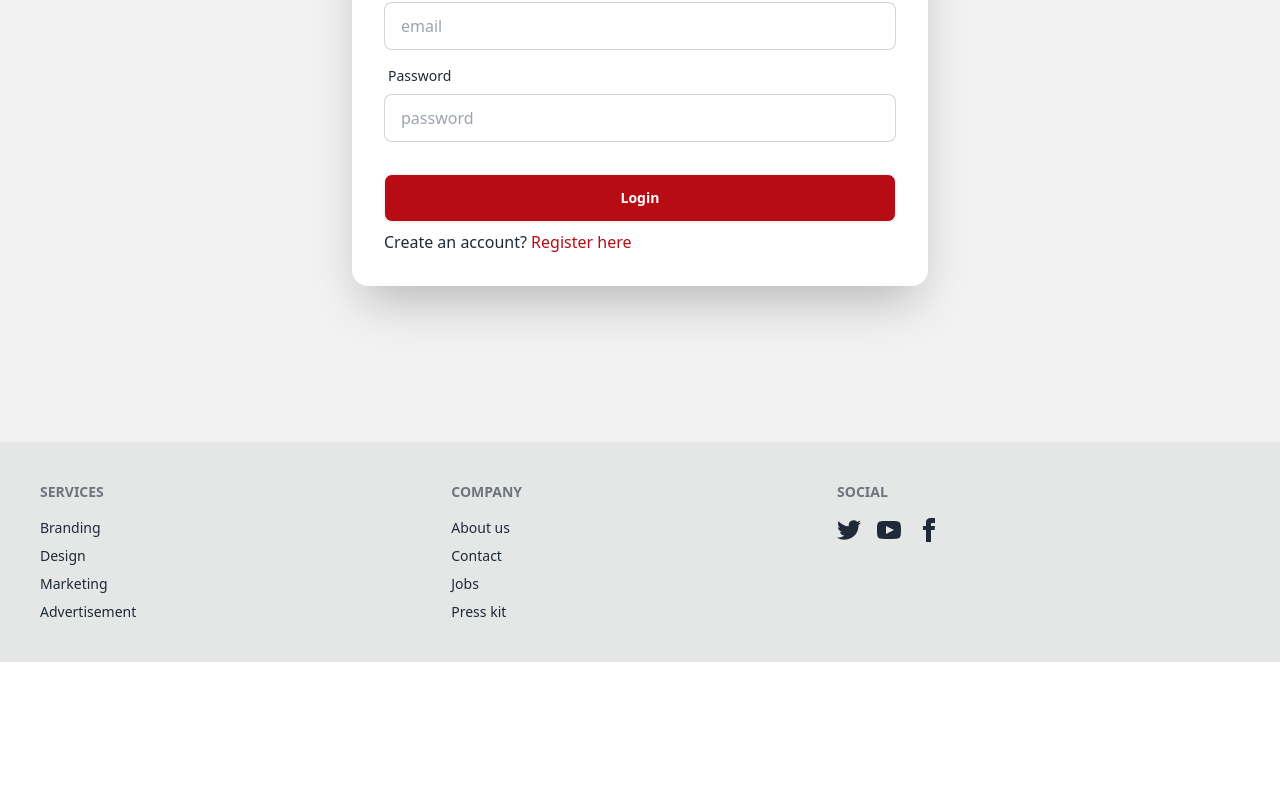
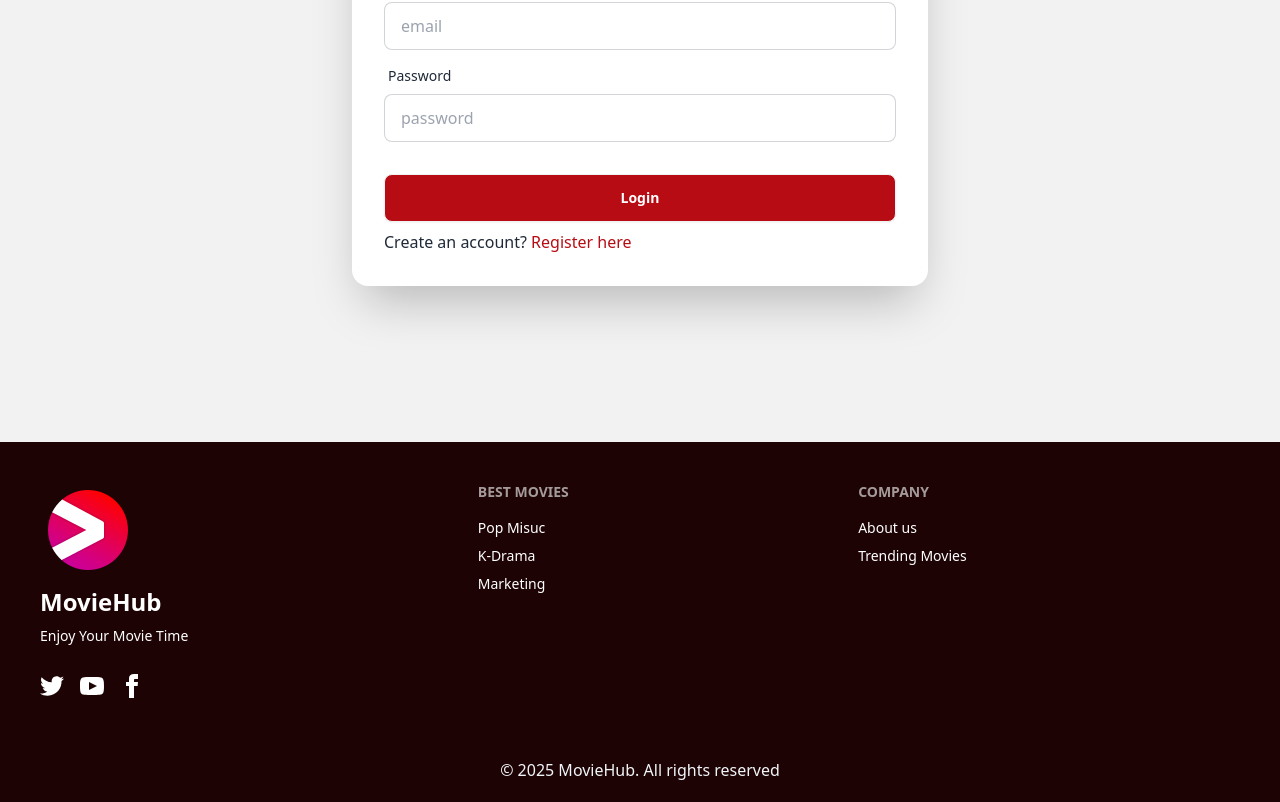
Before and after one commit to musfikanoni/MovieHub-Client, a React (Vite) app: page /login in a window 1280 px wide. Shown: the part 430-1232 px from the top of the page. Before the commit the page ends 1092 px from the top, so only its background shows below. Built offline with nearby package versions, Linux system fonts and the light colour scheme; no server answers.

Commit message:
complete footer

```diff
--- a/src/components/Footer/Footer.jsx
+++ b/src/components/Footer/Footer.jsx
@@ -1,25 +1,14 @@
-import React from 'react';
+import logo from '../../assets/logo.png';
 
 const Footer = () => {
     return (
-        <div>
-            <footer className="footer bg-base-300 text-base-content p-10">
+        <div className="bg-[#1D0304]">
+            <div className="max-w-7xl mx-auto">
+                <footer className="footer text-white p-10">
                 <nav>
-                    <h6 className="footer-title">Services</h6>
-                    <a className="link link-hover">Branding</a>
-                    <a className="link link-hover">Design</a>
-                    <a className="link link-hover">Marketing</a>
-                    <a className="link link-hover">Advertisement</a>
-                </nav>
-                <nav>
-                    <h6 className="footer-title">Company</h6>
-                    <a className="link link-hover">About us</a>
-                    <a className="link link-hover">Contact</a>
-                    <a className="link link-hover">Jobs</a>
-                    <a className="link link-hover">Press kit</a>
-                </nav>
-                <nav>
-                    <h6 className="footer-title">Social</h6>
+                    <img src={logo} alt="" />
+                        <h6 className="font-bold text-2xl text-white">MovieHub</h6>
+                        <p className='pb-5'>Enjoy Your Movie Time</p>
                         <div className="grid grid-flow-col gap-4">
                         <a>
                             <svg
@@ -56,7 +45,21 @@ const Footer = () => {
                         </a>
                         </div>
                     </nav>
+                    <nav>
+                        <h6 className="footer-title">Best Movies</h6>
+                        <a className="link link-hover">Pop Misuc</a>
+                        <a className="link link-hover">K-Drama</a>
+                        <a className="link link-hover">Marketing</a>
+                    </nav>
+                    <nav>
+                        <h6 className="footer-title">Company</h6>
+                        <a className="link link-hover">About us</a>
+                        <a className="link link-hover">Trending Movies</a>
+                    </nav>
+
                 </footer>
+            <p className='text-center text-slate-100 py-5'>© 2025 MovieHub. All rights reserved</p>
+            </div>
         </div>
     );
 };
```
Lines whose indentation alone changed are shown as unchanged.
